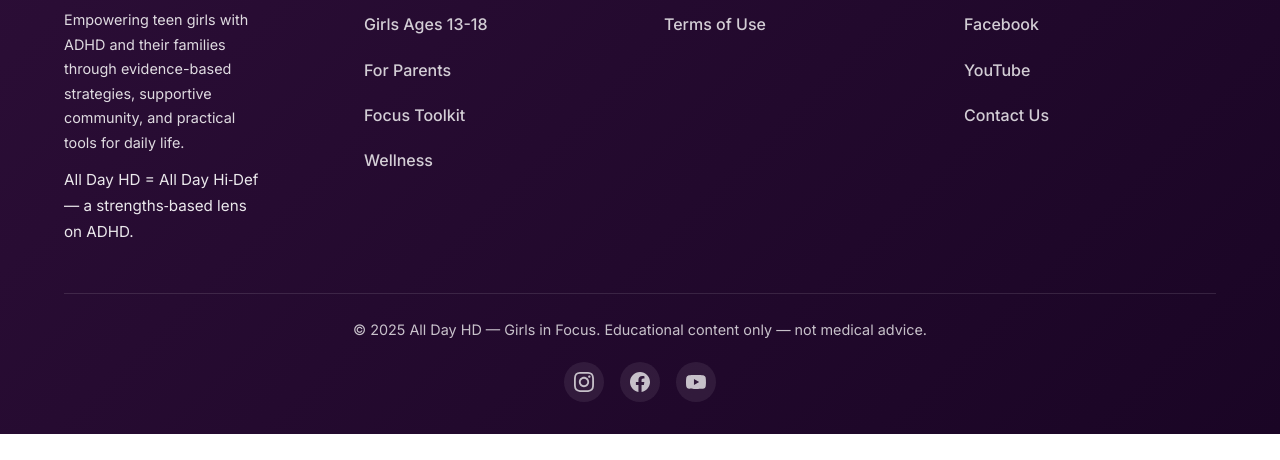
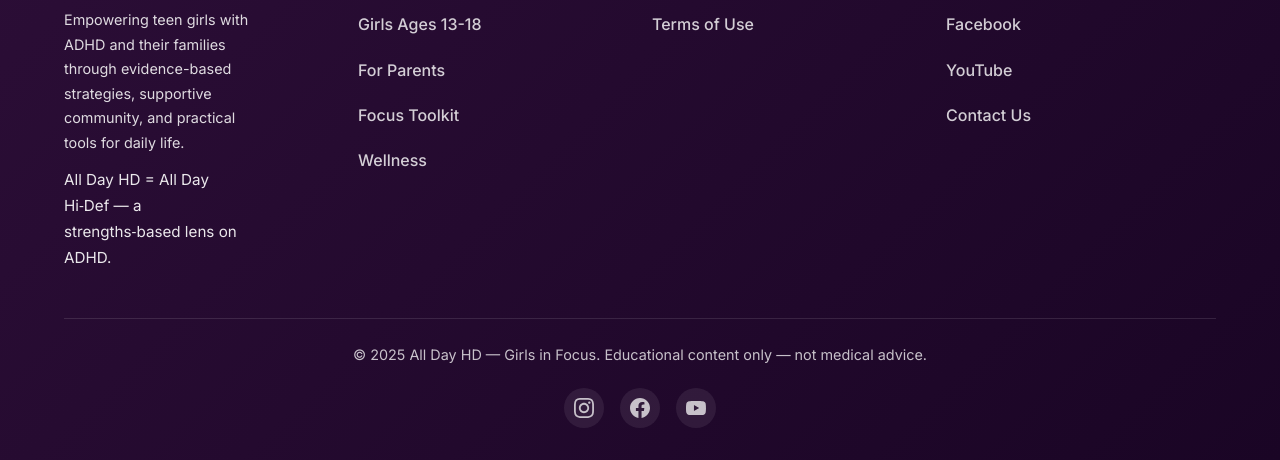
Before and after one commit to Prillie/AllDayHD_Vercel, a plain HTML site: page index.html in a window 1280 px wide. Shown: the part 8508-8968 px from the top of the page. Before the commit the page ends 8942 px from the top, so only its background shows below. Drawn offline with Linux system fonts and the light colour scheme.

Commit message:
Increase space before Quick Links (80px), reduce spacing between Quick Links/Legal/Connect to 24px

```diff
--- a/index.css
+++ b/index.css
@@ -1567,14 +1567,14 @@
   .footer-content{
     display:grid;
     grid-template-columns:repeat(4,1fr);
-    column-gap:48px;
+    column-gap:24px;
     row-gap:0;
     max-width:100%;
     width:100%;
     margin-left:0;
     margin-right:0;
   }
-  .footer-brand{grid-column:1/2;width:auto;padding-right:48px}
+  .footer-brand{grid-column:1/2;width:auto;padding-right:80px}
   .footer-section:nth-child(2){grid-column:2/3;width:auto}
   .footer-section:nth-child(3){grid-column:3/4;width:auto}
   .footer-section:nth-child(4){grid-column:4/5;width:auto}
--- a/styles.css
+++ b/styles.css
@@ -603,7 +603,7 @@
   .footer-content{
     display:grid;
     grid-template-columns:repeat(4,1fr);
-    column-gap:48px;
+    column-gap:24px;
     row-gap:0;
     align-items:start;
     justify-items:start;
@@ -615,7 +615,7 @@
   .footer-brand{
     width:auto;
     grid-column:1 / 2;
-    padding-right:48px;
+    padding-right:80px;
   }
   .footer-section:nth-child(2){
     width:auto;
```
